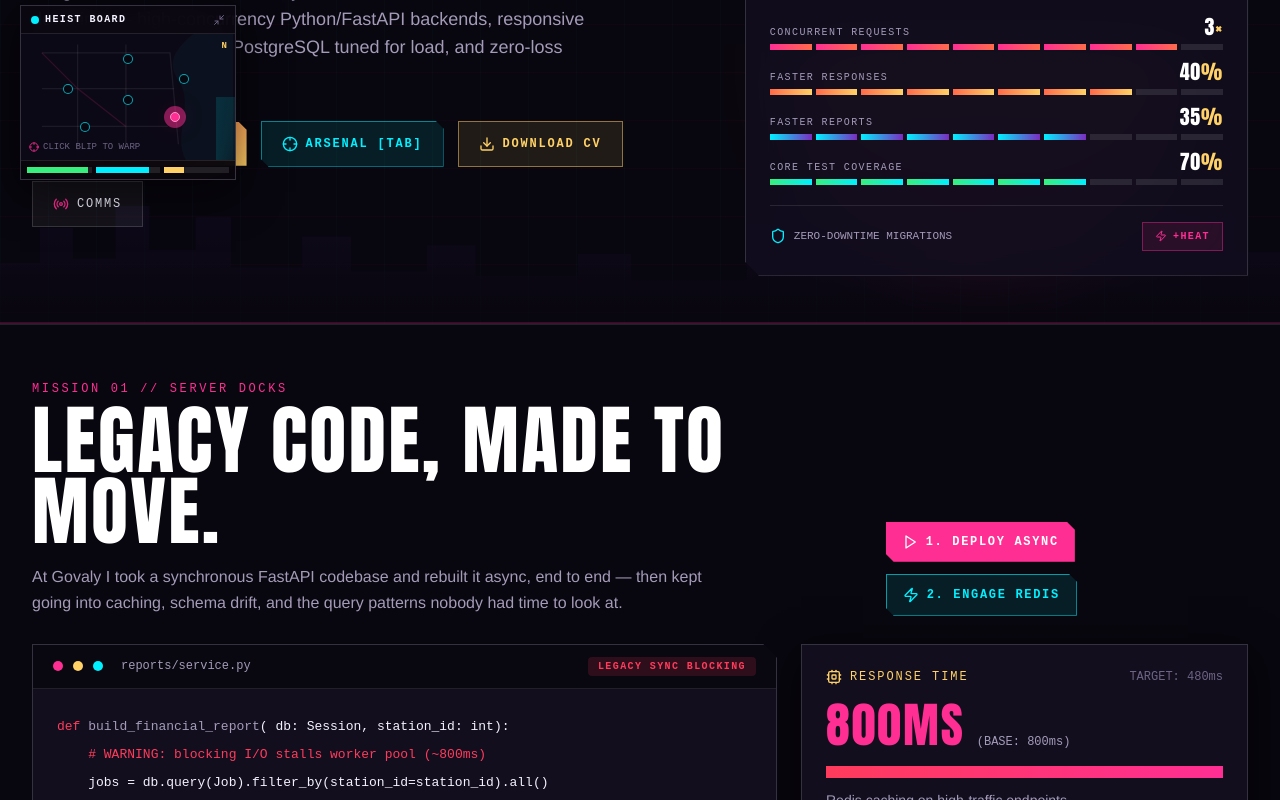
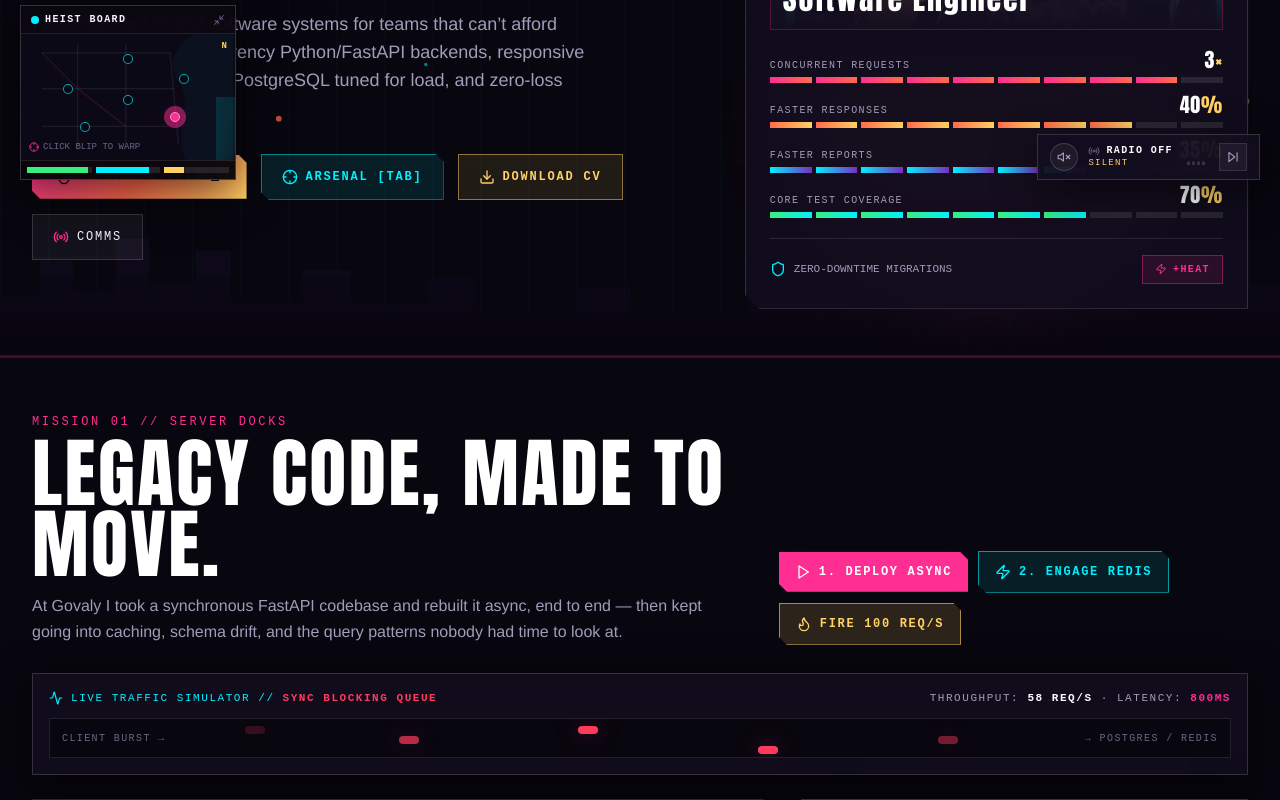
Before and after one commit to a2adib/a2adib_portfolio, a Next.js app: page / in a window 1280 px wide. Shown: the part 600-1400 px from the top of the page. Built offline with nearby package versions, Linux system fonts and the light colour scheme; no server answers.

Commit message:
feat: add Fire 100 Req/s live traffic simulator and wire all interactive HUD modules into home page

```diff
--- a/app/page.tsx
+++ b/app/page.tsx
@@ -1,9 +1,13 @@
 import Navbar from "@/components/Navbar";
 import ScrollProgress from "@/components/ScrollProgress";
 import { GameProvider } from "@/components/game/GameContext";
+import ViceAtmosphere from "@/components/game/ViceAtmosphere";
+import IntroLoader from "@/components/game/IntroLoader";
+import LiveOpsTicker from "@/components/game/LiveOpsTicker";
 import MissionToast from "@/components/game/MissionToast";
 import MinimapRadar from "@/components/game/MinimapRadar";
 import LoadoutWheel from "@/components/game/LoadoutWheel";
+import ViceRadio from "@/components/game/ViceRadio";
 import Hero from "@/components/sections/Hero";
 import BackendSystems from "@/components/sections/BackendSystems";
 import SelectedWork from "@/components/sections/SelectedWork";
@@ -15,11 +19,15 @@ export default function Home() {
   return (
     <GameProvider>
       <main className="relative min-h-screen bg-vice-bg text-vice-text">
+        <ViceAtmosphere />
+        <IntroLoader />
         <ScrollProgress />
         <Navbar />
+        <LiveOpsTicker />
         <MissionToast />
         <LoadoutWheel />
         <MinimapRadar />
+        <ViceRadio />
         <Hero />
         <BackendSystems />
         <SelectedWork />
--- a/components/sections/BackendSystems.tsx
+++ b/components/sections/BackendSystems.tsx
@@ -2,13 +2,25 @@
 
 import { useState } from "react";
 import { motion } from "framer-motion";
-import { AlertTriangle, CheckCircle2, Cpu, Database, Play, RotateCcw, Zap } from "lucide-react";
+import {
+  Activity,
+  AlertTriangle,
+  CheckCircle2,
+  Cpu,
+  Database,
+  Flame,
+  Play,
+  RotateCcw,
+  Zap,
+} from "lucide-react";
 import { backendAct } from "@/lib/data";
 import { useGame } from "@/components/game/GameContext";
 
 export default function BackendSystems() {
   const [asyncActive, setAsyncActive] = useState(false);
   const [redisActive, setRedisActive] = useState(false);
+  const [burstCount, setBurstCount] = useState(0);
+  const [bursting, setBursting] = useState(false);
   const { triggerMission, playClick } = useGame();
 
   const handleDeployAsync = () => {
@@ -37,14 +49,35 @@ export default function BackendSystems() {
     );
   };
 
+  const handleFireTraffic = () => {
+    playClick();
+    setBurstCount((c) => c + 1);
+    setBursting(true);
+    const duration = redisActive ? 1100 : asyncActive ? 1500 : 2100;
+    setTimeout(() => setBursting(false), duration);
+
+    if (asyncActive && redisActive) {
+      triggerMission(
+        "stress-test-passed",
+        "STRESS TEST CLEARED",
+        "100 concurrent requests cleared at 480ms (3× throughput)",
+        "+300 RESPECT",
+        "gold"
+      );
+    }
+  };
+
   const handleReset = () => {
     playClick();
     setAsyncActive(false);
     setRedisActive(false);
+    setBursting(false);
   };
 
   const currentLatency = redisActive ? 480 : asyncActive ? 610 : 800;
   const latencyPercent = Math.round((currentLatency / 800) * 100);
+  const throughput = redisActive ? 185 : asyncActive ? 120 : 58;
+  const packetDuration = redisActive ? 0.55 : asyncActive ? 0.95 : 1.7;
 
   return (
     <section id="act1" className="relative border-b border-white/10 py-12 sm:py-14">
@@ -58,13 +91,13 @@ export default function BackendSystems() {
             <h2 className="mt-2 font-display text-[clamp(42px,6vw,76px)] uppercase leading-[0.94] tracking-[0.03em] text-white">
               {backendAct.heading}
             </h2>
-            <p className="mt-4 max-w-2xl text-base leading-relaxed text-vice-muted">
+            <p className="mt-3 max-w-2xl text-base leading-relaxed text-vice-muted">
               {backendAct.body}
             </p>
           </div>
 
           {/* Interactive Mission Trigger Controls */}
-          <div className="flex flex-wrap items-center gap-3">
+          <div className="flex flex-wrap items-center gap-2.5">
             <button
               type="button"
               onClick={handleDeployAsync}
@@ -93,6 +126,15 @@ export default function BackendSystems() {
               <span>{redisActive ? "REDIS + ALEMBIC LIVE" : "2. ENGAGE REDIS"}</span>
             </button>
 
+            <button
+              type="button"
+              onClick={handleFireTraffic}
+              className="clip-cut-sm inline-flex items-center gap-2 border border-vice-gold/60 bg-vice-gold/15 px-4 py-3 font-mono text-xs font-bold uppercase tracking-[0.14em] text-vice-gold transition hover:bg-vice-gold hover:text-vice-bg"
+            >
+              <Flame className="h-4 w-4" />
+              <span>FIRE 100 REQ/S</span>
+            </button>
+
             {(asyncActive || redisActive) && (
               <button
                 type="button"
@@ -103,6 +145,61 @@ export default function BackendSystems() {
                 <RotateCcw className="h-4 w-4" />
               </button>
             )}
+          </div>
+        </div>
+
+        {/* Live Animated Request Pipeline Visualizer */}
+        <div className="mb-6 overflow-hidden border border-white/15 bg-vice-panel/90 p-4 shadow-hud-panel">
+          <div className="mb-3 flex flex-wrap items-center justify-between gap-2 font-mono text-[11px] uppercase tracking-[0.14em]">
+            <span className="flex items-center gap-2 text-vice-cyan">
+              <Activity className="h-3.5 w-3.5" />
+              LIVE TRAFFIC SIMULATOR //{" "}
+              <strong className={redisActive ? "text-vice-green" : asyncActive ? "text-vice-gold" : "text-vice-red"}>
+                {redisActive
+                  ? "ASYNC + REDIS OVERDRIVE"
+                  : asyncActive
+                    ? "ASYNC WORKERS ACTIVE"
+                    : "SYNC BLOCKING QUEUE"}
+              </strong>
+            </span>
+            <span className="text-vice-muted">
+              THROUGHPUT: <strong className="text-white">{throughput} REQ/S</strong> · LATENCY:{" "}
+              <strong className={redisActive ? "text-vice-cyan" : "text-vice-pink"}>
+                {currentLatency}MS
+              </strong>
+            </span>
+          </div>
+
+          <div className="relative h-10 overflow-hidden border border-white/10 bg-vice-bg/95">
+            <div className="pointer-events-none absolute inset-y-0 left-3 flex items-center font-mono text-[10px] uppercase tracking-[0.14em] text-vice-dim">
+              CLIENT BURST →
+            </div>
+            <div className="pointer-events-none absolute inset-y-0 right-3 flex items-center font-mono text-[10px] uppercase tracking-[0.14em] text-vice-dim">
+              → POSTGRES / REDIS
+            </div>
+
+            {/* Animated Request Packets */}
+            {Array.from({ length: bursting ? 14 : 5 }).map((_, i) => (
+              <motion.span
+                key={`${burstCount}-${i}-${redisActive}-${asyncActive}`}
+                initial={{ left: "12%", opacity: 0 }}
+                animate={{ left: "86%", opacity: [0, 1, 1, 0] }}
+                transition={{
+                  duration: packetDuration,
+                  delay: i * (bursting ? 0.06 : 0.35),
+                  repeat: bursting ? 0 : Infinity,
+                  ease: "linear",
+                }}
+                style={{ top: `${18 + (i % 3) * 26}%` }}
+                className={`absolute h-2 w-5 rounded-full ${
+                  redisActive
+                    ? "bg-vice-cyan shadow-neon-cyan"
+                    : asyncActive
+                      ? "bg-vice-gold"
+                      : "bg-vice-red shadow-neon-pink"
+                }`}
+              />
+            ))}
           </div>
         </div>
 
--- a/components/sections/Hero.tsx
+++ b/components/sections/Hero.tsx
@@ -30,7 +30,7 @@ export default function Hero() {
   return (
     <section
       id="top"
-      className="relative overflow-hidden border-b border-white/10 pt-20 pb-10 sm:pt-24 sm:pb-12"
+      className="relative overflow-hidden border-b border-white/10 pt-8 pb-10 sm:pt-10 sm:pb-12"
     >
       {/* Leonida Sunset & Neon Atmosphere */}
       <div className="pointer-events-none absolute inset-0 bg-vice-horizon" />
```
